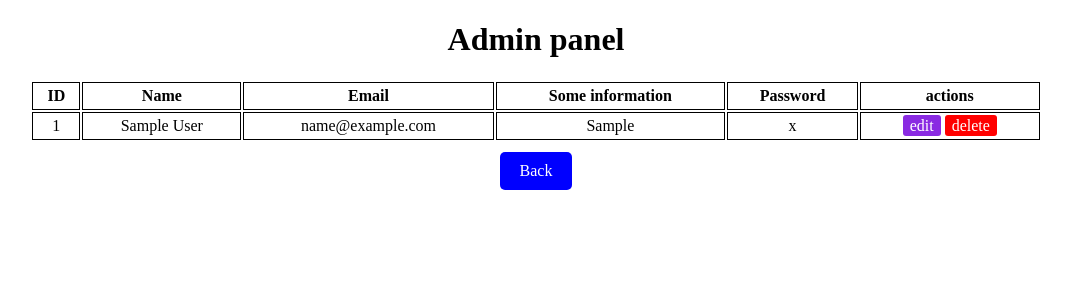
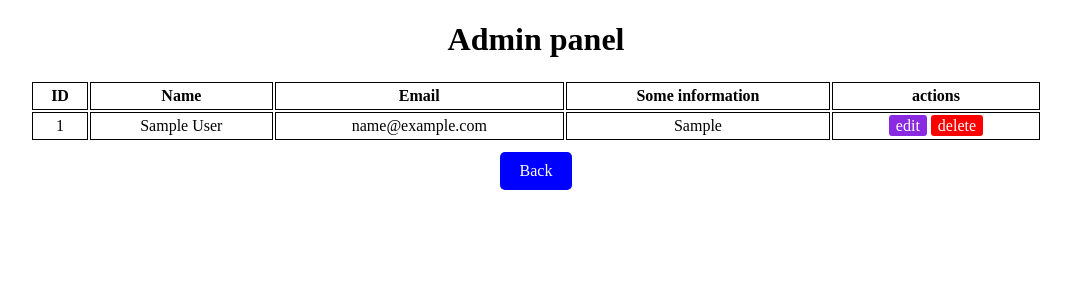
Before and after one commit to Zybrilo13/Projekt_SJ_2025, a PHP site: page /admin.php in a window 1280 px wide. Shown: the top 300 px of the page, without its empty margins (104-1175 px from the left). Run offline with PHP 8.4, Linux system fonts and the light colour scheme; tables that the repository leaves empty or names only in its code hold one stand-in row (values such as "Sample post").

Commit message:
zmeni v proekte

```diff
--- a/admin.php
+++ b/admin.php
@@ -60,7 +60,6 @@ $users = $stmt->fetchAll(PDO::FETCH_ASSOC);
         <th>Name</th>
         <th>Email</th>
         <th>Some information</th>
-        <th>Password</th>
         <th>actions</th>
     </tr>
     </thead>
@@ -71,7 +70,6 @@ $users = $stmt->fetchAll(PDO::FETCH_ASSOC);
             <td><?= htmlspecialchars($row['name']) ?></td>
             <td><?= htmlspecialchars($row['email']) ?></td>
             <td><?= htmlspecialchars($row['some_information']) ?></td>
-            <td><?= htmlspecialchars($row['password']) ?></td>
             <td>
                 <a href="edit.php?id=<?= $row['id'] ?>" class="button">edit</a>
                 <a href="admin.php?delete=<?= $row['id'] ?>" class="button delete">delete</a>
--- a/classes(OOP)/User.php
+++ b/classes(OOP)/User.php
@@ -6,23 +6,23 @@ class User {
         $this->pdo = $dbConnection;
     }
 
-    public function validate($name, $email, $password) {
-        return strlen($name) >= 2 && strlen($email) >= 2 && filter_var($email, FILTER_VALIDATE_EMAIL) && strlen($password) >= 8;
+    public function validate($name, $email) {
+        return strlen($name) >= 2 && strlen($email) >= 2 && filter_var($email, FILTER_VALIDATE_EMAIL);
     }
 
-    public function save($name, $email, $message, $password) {
-        $sql = "INSERT INTO users(name, email, some_information, password) VALUES (?, ?, ?, ?)";
+    public function save($name, $email, $message) {
+        $sql = "INSERT INTO users(name, email, some_information) VALUES (?, ?, ?)";
         $stmt = $this->pdo->prepare($sql);
-        $hashedPassword = password_hash($password, PASSWORD_DEFAULT);
-        $stmt->execute([$name, $email, $message, $hashedPassword]);
+        $stmt->execute([$name, $email, $message]);
 
     }
 
-    public function update($id, $name, $email, $message, $password)
-    {
-        $sql = "UPDATE users SET name = ?, email = ?, some_information = ?, password = ? WHERE id = ?";
-        $stmt = $this->pdo->prepare($sql);
-        $stmt->execute([$name, $email, $message, $password, $id]);
+    public function update($id, $name, $email, $message)
+        {
+            $sql = "UPDATE users SET name = ?, email = ?, some_information = ? WHERE id = ?";
+            $stmt = $this->pdo->prepare($sql);
+            $stmt->execute([$name, $email, $message, $id]);
+
     }
 
     public function delete($id)
```
Also changed, not shown: blocks/footer.php (+0 -7 lines), edit.php (+7 -7 lines).
